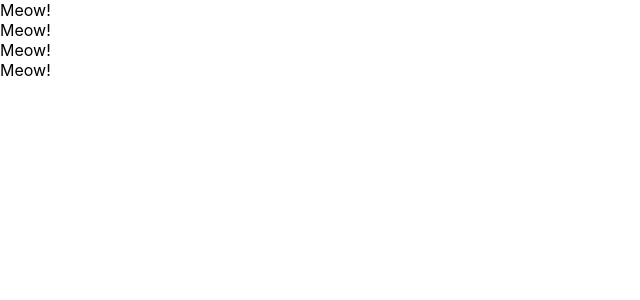
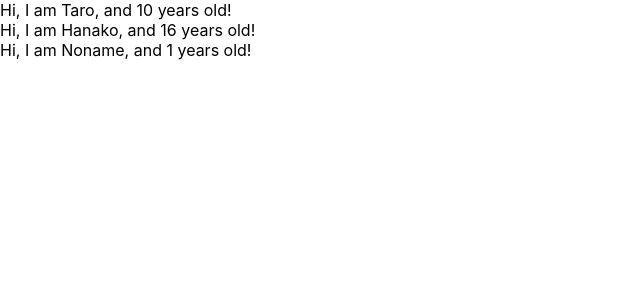
Before and after one commit to koyokotani/udemy-react-redux-crud-application, a React (Create React App) app: page / in a window 1280 px wide. Shown: the top 300 px of the page, without its empty margins (0-640 px from the left). Built offline with nearby package versions, Linux system fonts and the light colour scheme.

Commit message:
learn props of component

```diff
--- a/src/App.js
+++ b/src/App.js
@@ -1,30 +1,28 @@
 import React from 'react';
 
-// class App extends Component {
-//   render() {
-//     return (
-//       <React.Fragment>
-//         <label htmlFor="bar">bar</label>
-//         <input type="text" onChange={() => {console.log("Im hoge")}} />
-//       </React.Fragment>
-//     )
-//   }
-// }
-
 const App = () => {
+  const profiles = [
+    {name: "Taro", age: 10},
+    {name: "Hanako", age: 16},
+    {name: "Noname"},
+  ]
   return (
     <div>
-      <Cat />
-      <Cat />
-      <Cat />
-      <Cat />
+      {
+        profiles.map((profile, index) => {
+          return <User name={profile.name} age={profile.age} key={index} />
+        })
+      }
     </div>
   )
 }
 
-const Cat = () => {
-  return <div>Meow!</div>
+const User = (props) => {
+  return <div>Hi, I am {props.name}, and {props.age} years old!</div>
 }
 
+User.defaultProps = {
+  age: 1
+}
 
 export default App;
```
